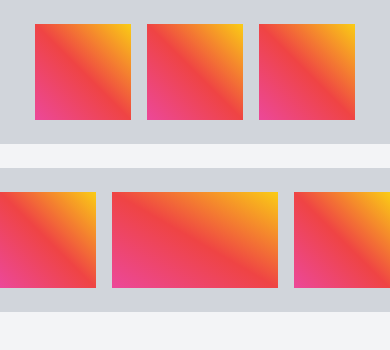
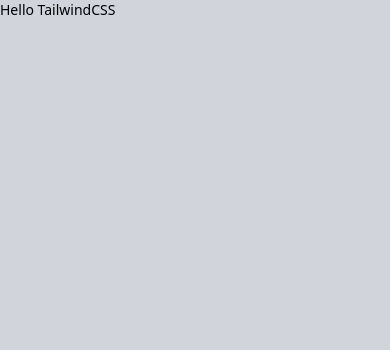
Before and after one commit to joelvitorniino/learning-tailwind, a Next.js app: page / in a window 390 px wide. Shown: the top 350 px of the page. Built offline with nearby package versions, Linux system fonts and the light colour scheme.

Commit message:
responsive

```diff
--- a/pages/index.tsx
+++ b/pages/index.tsx
@@ -1,22 +1,11 @@
-"        Lorem ipsum dolor sit amet. Qui recusandae fugit id soluta molestiae et libero distinctio eos eveniet provident? Ut recusandae nobis et consequatur maiores vel dicta velit. Ea nostrum expedita ea sapiente omnis aut iusto praesentium."
-
 export default function Home() {
   return (
     <>
-     <div className="bg-gray-100 h-screen">
-      <div className="flex justify-center items-center space-x-4 bg-gray-300 h-36">
-        <div className="w-24 h-24 p-4 text-white bg-gradient-to-bl from-yellow-400 via-red-500 to-pink-500"></div>
-        <div className="w-24 h-24 p-4 text-white bg-gradient-to-bl from-yellow-400 via-red-500 to-pink-500"></div>
-        <div className="w-24 h-24 p-4 text-white bg-gradient-to-bl from-yellow-400 via-red-500 to-pink-500"></div>
+      <div className="bg-gray-300 sm:bg-red-300 h-screen">
+        <h1 className="text-sm sm:text-base md:text-xl lg:text-2xl">Hello TailwindCSS</h1>
+
+        <div className=""></div>
       </div>
-      <br />
-
-      <div className="flex justify-center items-center space-x-4 bg-gray-300 h-36">
-        <div className="w-24 h-24 p-4 text-white bg-gradient-to-bl from-yellow-400 via-red-500 to-pink-500"></div>
-        <div className="flex-grow flex-shrink-0 w-24 h-24 p-4 text-white bg-gradient-to-bl from-yellow-400 via-red-500 to-pink-500"></div>
-        <div className="w-24 h-24 p-4 text-white bg-gradient-to-bl from-yellow-400 via-red-500 to-pink-500"></div>
-      </div>
-     </div>
     </>
   )
 }
```
